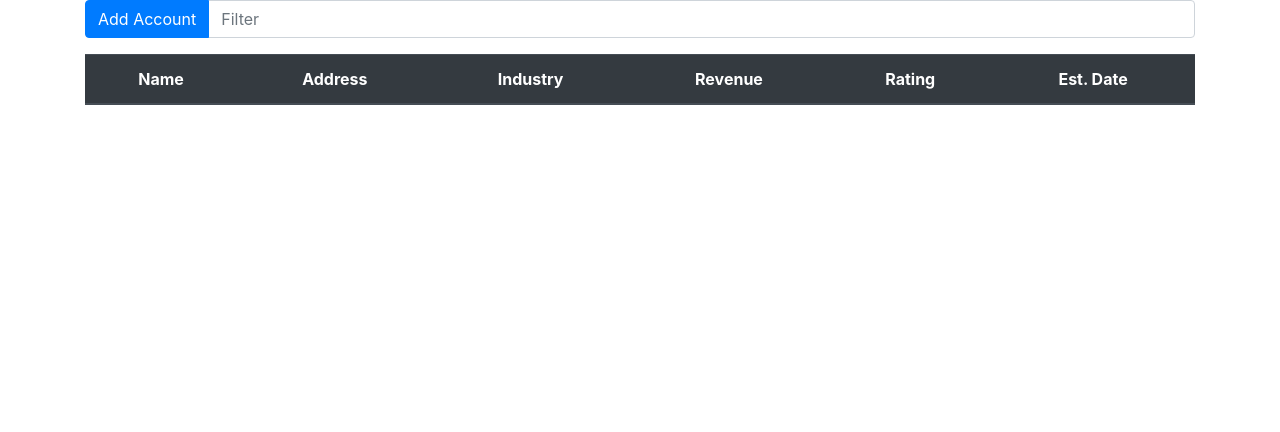
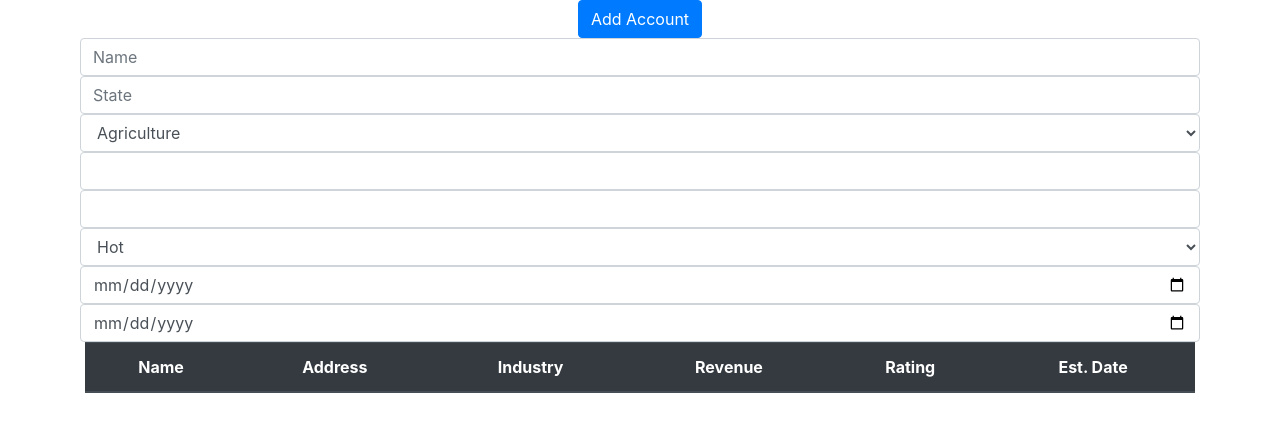
Before and after one commit to jayfunk/simple-contacts, a React (Create React App) app: page / in a window 1280 px wide. Shown: the top 432 px of the page. Built offline with nearby package versions, Linux system fonts and the light colour scheme.

Commit message:
Added the ability to filter accounts by name, industry, revenue, rating and date

```diff
--- a/src/Accounts.js
+++ b/src/Accounts.js
@@ -1,19 +1,147 @@
-import React from 'react';
+import React, {Component} from 'react';
 import PropTypes from 'prop-types';
 import {Link, withRouter} from 'react-router-dom';
-import {FormControl, InputGroup} from 'react-bootstrap';
+import {FormControl, Form} from 'react-bootstrap';
 
 import {RATING_OPTIONS, INDUSTRY_OPTIONS} from './constants';
 
 import './Accounts.css';
 
-function renderAccounts(history, accounts) {
-  return accounts.map((account) => {
+export class Accounts extends Component {
+  constructor(props) {
+    super(props);
+
+    this.state = {
+      name: '',
+      industry: '',
+      rating: '',
+      annualRevenue: {
+        greaterAnnualRevenue: '',
+        lessAnnualRevenue: ''
+      },
+      establishedDate: {
+        afterEstablishedDate: '',
+        beforeEstablishedDate: ''
+      }
+    };
+
+    this.handleOneDimensionalFilter = this.handleOneDimensionalFilter.bind(this);
+    this.handleRevenueChange = this.handleRevenueChange.bind(this);
+    this.handleEstablishedDateChange = this.handleEstablishedDateChange.bind(this);
+    this.filterByName = this.filterByName.bind(this);
+    this.filterBySelectOption = this.filterBySelectOption.bind(this);
+    this.filterByGreaterAnnualRevenue = this.filterByGreaterAnnualRevenue.bind(this);
+    this.filterByLessAnnualRevenue = this.filterByLessAnnualRevenue.bind(this);
+    this.filterByAfterEstablishedDate = this.filterByAfterEstablishedDate.bind(this);
+    this.filterByBeforeEstablishedDate = this.filterByBeforeEstablishedDate.bind(this);
+  }
+
+  handleOneDimensionalFilter(event) {
+    const target = event.target;
+    const name = target.name;
+    this.setState({
+      ...this.state,
+      [name]: target.value
+    });
+  }
+
+  handleRevenueChange(event) {
+    const target = event.target;
+    const name = target.name;
+    this.setState({
+      annualRevenue: {
+        ...this.state.annualRevenue,
+        [name]: target.value
+      }
+    });
+  }
+
+  handleEstablishedDateChange(event) {
+    const target = event.target;
+    const name = target.name;
+    this.setState({
+      establishedDate: {
+        ...this.state.establishedDate,
+        [name]: target.value
+      }
+    });
+  }
+
+  filterByName(account) {
+    if (this.state.name) {
+      return account.name.includes(this.state.name);
+    }
+    return true;
+  }
+
+  filterBySelectOption(fieldKey, account) {
+    const filter = this.state[fieldKey];
+
+    if (!filter) {
+      return true;
+    }
+
+    return account[fieldKey] === filter;
+  }
+
+  filterByGreaterAnnualRevenue(account) {
+    const greaterAnnualRevenue = Number.parseFloat(this.state.annualRevenue.greaterAnnualRevenue);
+
+    if (Number.isNaN(greaterAnnualRevenue) === false) {
+      return account.annualRevenue >= greaterAnnualRevenue;
+    }
+    return true;
+  }
+
+  filterByLessAnnualRevenue(account) {
+    const lessAnnualRevenue = Number.parseFloat(this.state.annualRevenue.lessAnnualRevenue);
+
+    if (Number.isNaN(lessAnnualRevenue) === false) {
+      return account.annualRevenue <= lessAnnualRevenue;
+    }
+    return true;
+  }
+
+  convertDateStringToDate(dateString) {
+    const [year, month, date] = dateString.split('-');
+    return new Date(year, Number.parseInt(month) - 1, date);
+  }
+
+  filterByAfterEstablishedDate(account) {
+    if (this.state.establishedDate.afterEstablishedDate) {
+      return (
+        this.convertDateStringToDate(account.establishedDate).getTime() >=
+        this.convertDateStringToDate(this.state.establishedDate.afterEstablishedDate).getTime()
+      );
+    }
+    return true;
+  }
+
+  filterByBeforeEstablishedDate(account) {
+    if (this.state.establishedDate.beforeEstablishedDate) {
+      return (
+        this.convertDateStringToDate(account.establishedDate).getTime() <=
+        this.convertDateStringToDate(this.state.establishedDate.beforeEstablishedDate).getTime()
+      );
+    }
+    return true;
+  }
+
+  renderAccounts() {
+    return this.props.accounts
+      .filter(this.filterByName)
+      .filter(this.filterBySelectOption.bind(this, 'industry'))
+      .filter(this.filterBySelectOption.bind(this, 'rating'))
+      .filter(this.filterByGreaterAnnualRevenue)
+      .filter(this.filterByLessAnnualRevenue)
+      .filter(this.filterByAfterEstablishedDate)
+      .filter(this.filterByBeforeEstablishedDate)
+      .map((account) => {
         return (
           <tr
             key={account.id}
             onClick={() => {
-          history.push(`/accounts/${account.id}`);
+              this.props.history.push(`/accounts/${account.id}`);
             }}
           >
             <td>{account.name}</td>
@@ -27,17 +155,62 @@ function renderAccounts(history, accounts) {
       });
   }
 
-export function Accounts(props) {
+  render() {
     return (
       <div className="accounts">
-      <InputGroup className="mb-3">
-        <InputGroup.Prepend>
         <Link className="btn btn-primary" to="/accounts/new">
           Add Account
         </Link>
-        </InputGroup.Prepend>
-        <FormControl placeholder="Filter" />
-      </InputGroup>
+        <Form>
+          <Form.Row>
+            <FormControl
+              name="name"
+              type="text"
+              placeholder="Name"
+              onChange={this.handleOneDimensionalFilter}
+            />
+            <FormControl
+              placeholder="State"
+              name="state"
+              type="text"
+              onChange={this.handleFilterChange}
+            />
+            <FormControl name="industry" as="select" onChange={this.handleOneDimensionalFilter}>
+              {Object.keys(INDUSTRY_OPTIONS).map((optKey) => (
+                <option key={optKey} value={optKey}>
+                  {INDUSTRY_OPTIONS[optKey]}
+                </option>
+              ))}
+            </FormControl>
+            <FormControl
+              name="greaterAnnualRevenue"
+              type="number"
+              onChange={this.handleRevenueChange}
+            />
+            <FormControl
+              name="lessAnnualRevenue"
+              type="number"
+              onChange={this.handleRevenueChange}
+            />
+            <FormControl name="rating" as="select" onChange={this.handleOneDimensionalFilter}>
+              {Object.keys(RATING_OPTIONS).map((optKey) => (
+                <option key={optKey} value={optKey}>
+                  {RATING_OPTIONS[optKey]}
+                </option>
+              ))}
+            </FormControl>
+            <Form.Control
+              name="afterEstablishedDate"
+              type="date"
+              onChange={this.handleEstablishedDateChange}
+            />
+            <Form.Control
+              name="beforeEstablishedDate"
+              type="date"
+              onChange={this.handleEstablishedDateChange}
+            />
+          </Form.Row>
+        </Form>
         <table className="table">
           <thead className="thead-dark">
             <tr>
@@ -49,10 +222,11 @@ export function Accounts(props) {
               <th scope="col">Est. Date</th>
             </tr>
           </thead>
-        <tbody>{renderAccounts(props.history, props.accounts)}</tbody>
+          <tbody>{this.renderAccounts()}</tbody>
         </table>
       </div>
     );
+  }
 }
 
 Accounts.propTypes = {
```
Also changed, not shown: 1 other file (tests, documents, lock files or other folders). Lines whose indentation alone changed are shown as unchanged.
